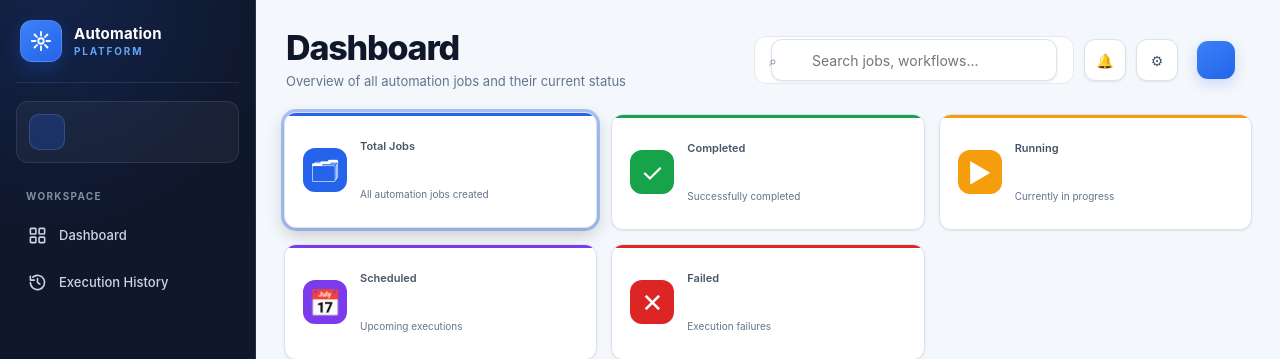
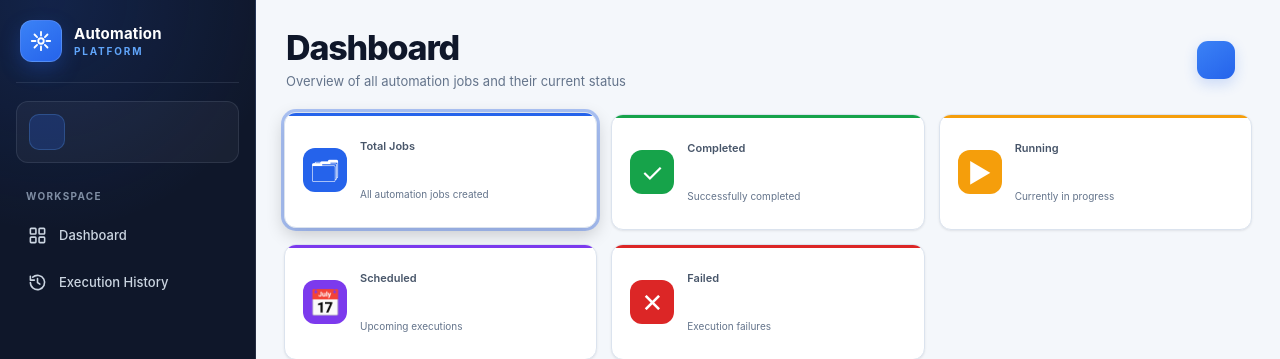
Before and after one commit to vsamant30/automation-platform, a FastAPI app: template app/templates/dashboard.html in a window 1280 px wide. Shown: the top 359 px of the page. Run offline with FastAPI, Linux system fonts and the light colour scheme; the template is opened without the code that fills it, so the values that code supplies are empty.

Commit message:
Remove inactive dashboard header controls

```diff
--- a/app/templates/dashboard.html
+++ b/app/templates/dashboard.html
@@ -36,38 +36,6 @@ Dashboard
     </div>
 
     <div class="dashboard-topbar-right">
-
-        <label
-            class="topbar-search"
-            for="topbarSearch"
-        >
-            <span class="topbar-search-icon">⌕</span>
-
-            <input
-                type="search"
-                id="topbarSearch"
-                placeholder="Search jobs, workflows..."
-                autocomplete="off"
-            >
-        </label>
-
-        <button
-            type="button"
-            class="topbar-icon-button"
-            aria-label="Notifications"
-            title="Notifications"
-        >
-            🔔
-        </button>
-
-        <button
-            type="button"
-            class="topbar-icon-button"
-            aria-label="Settings"
-            title="Settings"
-        >
-            ⚙
-        </button>
 
         <div class="topbar-profile">
 
```
